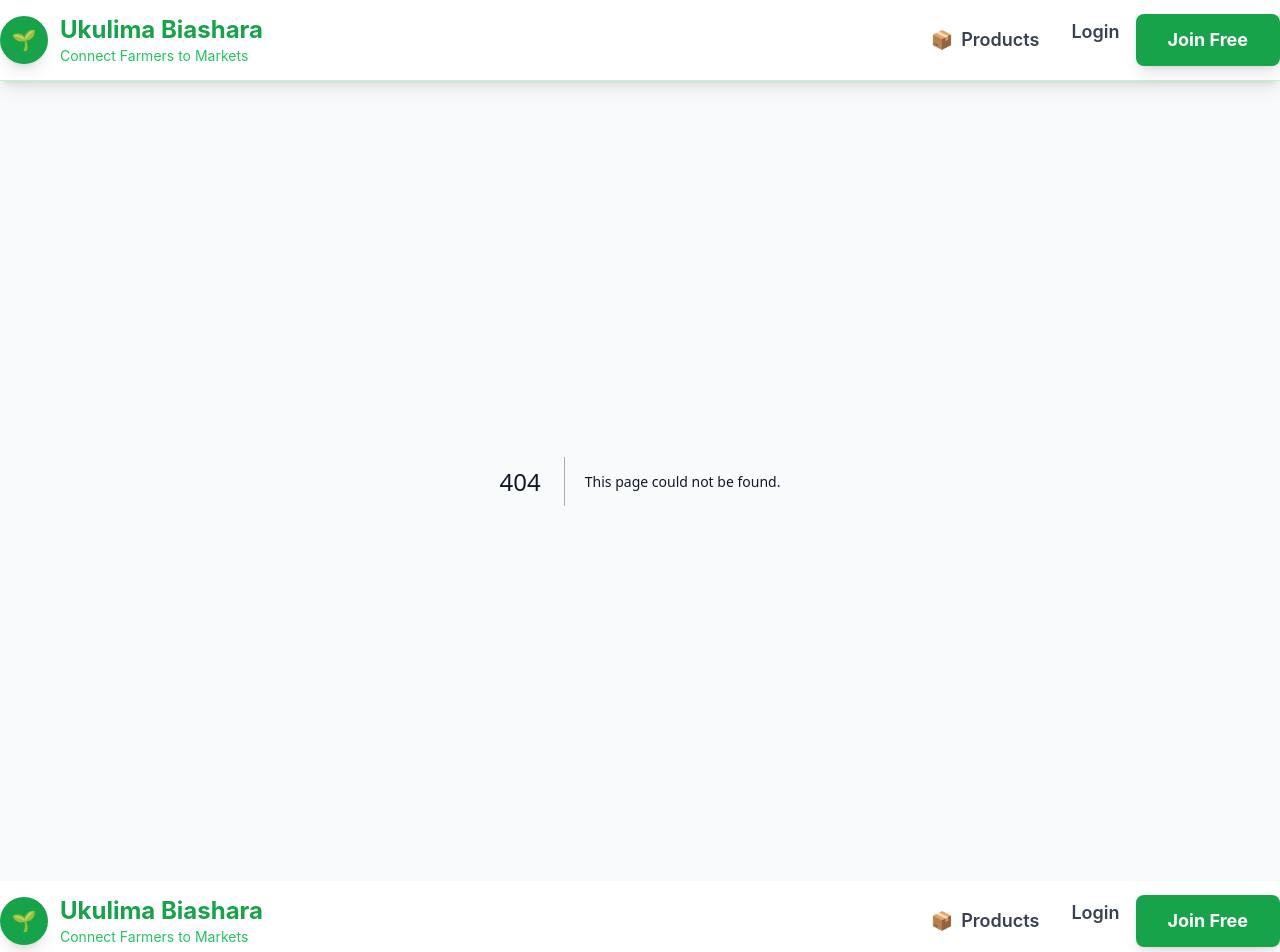
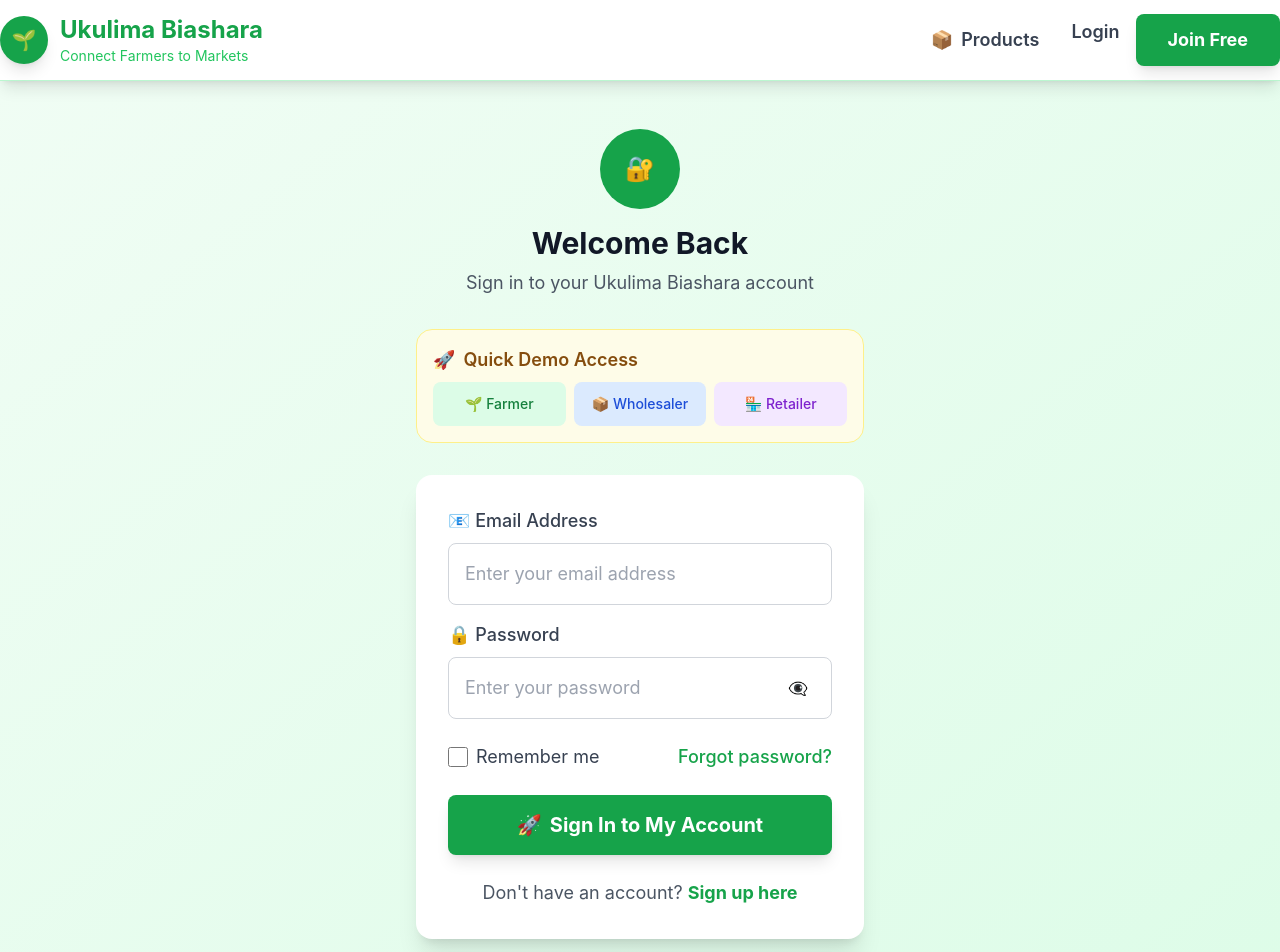
Before and after one commit to mukky254/Mk, a Next.js app: page /login in a window 1280 px wide. Before the commit this address had no page. Shown: the top 952 px of the page. Built offline with nearby package versions, Linux system fonts and the light colour scheme.

Commit message:
Create page.tsx

```diff
--- /dev/null
+++ b/app/(auth)/login/page.tsx
@@ -0,0 +1,222 @@
+'use client';
+
+import { useState, useEffect } from 'react';
+import { useAuth } from '@/contexts/AuthContext';
+import { useRouter, useSearchParams } from 'next/navigation';
+import Link from 'next/link';
+
+export default function Login() {
+  const [email, setEmail] = useState('');
+  const [password, setPassword] = useState('');
+  const [loading, setLoading] = useState(false);
+  const [error, setError] = useState('');
+  const [showPassword, setShowPassword] = useState(false);
+
+  const { login, user } = useAuth();
+  const router = useRouter();
+  const searchParams = useSearchParams();
+  const redirect = searchParams.get('redirect');
+
+  useEffect(() => {
+    if (user) {
+      router.push(redirect || `/${user.role}`);
+    }
+  }, [user, router, redirect]);
+
+  const handleSubmit = async (e: React.FormEvent) => {
+    e.preventDefault();
+    setLoading(true);
+    setError('');
+
+    try {
+      await login(email, password);
+      router.push(redirect || '/');
+    } catch (err: any) {
+      setError(err.response?.data?.message || 'Login failed. Please check your credentials.');
+    } finally {
+      setLoading(false);
+    }
+  };
+
+  const quickLogin = (role: string) => {
+    const demoAccounts = {
+      farmer: { email: 'demo@farmer.com', password: 'password123' },
+      wholesaler: { email: 'demo@wholesaler.com', password: 'password123' },
+      retailer: { email: 'demo@retailer.com', password: 'password123' }
+    };
+
+    const account = demoAccounts[role as keyof typeof demoAccounts];
+    if (account) {
+      setEmail(account.email);
+      setPassword(account.password);
+    }
+  };
+
+  return (
+    <div className="min-h-screen bg-gradient-to-br from-green-50 to-green-100 flex items-center justify-center py-12 px-4 sm:px-6 lg:px-8">
+      <div className="max-w-md w-full space-y-8">
+        {/* Header */}
+        <div className="text-center">
+          <div className="mx-auto w-20 h-20 bg-green-600 rounded-full flex items-center justify-center mb-4">
+            <span className="text-white text-2xl">🔐</span>
+          </div>
+          <h2 className="text-3xl font-bold text-gray-900">Welcome Back</h2>
+          <p className="mt-2 text-lg text-gray-600">Sign in to your Ukulima Biashara account</p>
+        </div>
+
+        {/* Demo Accounts */}
+        <div className="bg-yellow-50 border border-yellow-200 rounded-2xl p-4">
+          <h3 className="text-lg font-semibold text-yellow-800 mb-2 flex items-center">
+            <span className="mr-2">🚀</span>
+            Quick Demo Access
+          </h3>
+          <div className="grid grid-cols-3 gap-2">
+            <button
+              onClick={() => quickLogin('farmer')}
+              className="bg-green-100 text-green-700 py-2 px-3 rounded-lg text-sm font-medium hover:bg-green-200 transition duration-200 touch-target"
+            >
+              🌱 Farmer
+            </button>
+            <button
+              onClick={() => quickLogin('wholesaler')}
+              className="bg-blue-100 text-blue-700 py-2 px-3 rounded-lg text-sm font-medium hover:bg-blue-200 transition duration-200 touch-target"
+            >
+              📦 Wholesaler
+            </button>
+            <button
+              onClick={() => quickLogin('retailer')}
+              className="bg-purple-100 text-purple-700 py-2 px-3 rounded-lg text-sm font-medium hover:bg-purple-200 transition duration-200 touch-target"
+            >
+              🏪 Retailer
+            </button>
+          </div>
+        </div>
+
+        {/* Login Form */}
+        <form className="mt-8 space-y-6 bg-white rounded-2xl shadow-xl p-8" onSubmit={handleSubmit}>
+          {error && (
+            <div className="bg-red-50 border border-red-200 text-red-700 px-4 py-3 rounded-xl flex items-center">
+              <span className="mr-2">⚠️</span>
+              {error}
+            </div>
+          )}
+
+          <div className="space-y-4">
+            <div>
+              <label htmlFor="email" className="block text-lg font-medium text-gray-700 mb-2">
+                📧 Email Address
+              </label>
+              <input
+                id="email"
+                name="email"
+                type="email"
+                autoComplete="email"
+                required
+                className="input-field text-lg py-4"
+                placeholder="Enter your email address"
+                value={email}
+                onChange={(e) => setEmail(e.target.value)}
+              />
+            </div>
+
+            <div>
+              <label htmlFor="password" className="block text-lg font-medium text-gray-700 mb-2">
+                🔒 Password
+              </label>
+              <div className="relative">
+                <input
+                  id="password"
+                  name="password"
+                  type={showPassword ? "text" : "password"}
+                  autoComplete="current-password"
+                  required
+                  className="input-field text-lg py-4 pr-12"
+                  placeholder="Enter your password"
+                  value={password}
+                  onChange={(e) => setPassword(e.target.value)}
+                />
+                <button
+                  type="button"
+                  className="absolute right-3 top-1/2 transform -translate-y-1/2 text-gray-500 hover:text-gray-700 touch-target p-2"
+                  onClick={() => setShowPassword(!showPassword)}
+                >
+                  {showPassword ? '👁️' : '👁️‍🗨️'}
+                </button>
+              </div>
+            </div>
+          </div>
+
+          <div className="flex items-center justify-between">
+            <div className="flex items-center">
+              <input
+                id="remember-me"
+                name="remember-me"
+                type="checkbox"
+                className="h-5 w-5 text-green-600 focus:ring-green-500 border-gray-300 rounded"
+              />
+              <label htmlFor="remember-me" className="ml-2 block text-lg text-gray-700">
+                Remember me
+              </label>
+            </div>
+
+            <div className="text-lg">
+              <Link href="/forgot-password" className="text-green-600 hover:text-green-500 font-medium">
+                Forgot password?
+              </Link>
+            </div>
+          </div>
+
+          <button
+            type="submit"
+            disabled={loading}
+            className="w-full btn-primary py-4 text-xl font-bold touch-target flex items-center justify-center"
+          >
+            {loading ? (
+              <>
+                <div className="animate-spin rounded-full h-6 w-6 border-b-2 border-white mr-3"></div>
+                Signing in...
+              </>
+            ) : (
+              <>
+                <span className="mr-2">🚀</span>
+                Sign In to My Account
+              </>
+            )}
+          </button>
+
+          <div className="text-center">
+            <p className="text-lg text-gray-600">
+              Don&apos;t have an account?{' '}
+              <Link href="/register" className="text-green-600 hover:text-green-500 font-bold">
+                Sign up here
+              </Link>
+            </p>
+          </div>
+        </form>
+
+        {/* Alternative Login Methods */}
+        <div className="text-center">
+          <div className="relative">
+            <div className="absolute inset-0 flex items-center">
+              <div className="w-full border-t border-gray-300"></div>
+            </div>
+            <div className="relative flex justify-center text-lg">
+              <span className="px-4 bg-green-50 text-gray-500">Or continue with</span>
+            </div>
+          </div>
+
+          <div className="mt-6 grid grid-cols-2 gap-4">
+            <button className="w-full bg-white border border-gray-300 rounded-xl py-4 px-6 text-lg font-medium text-gray-700 hover:bg-gray-50 transition duration-200 touch-target flex items-center justify-center">
+              <span className="mr-2">📱</span>
+              SMS Login
+            </button>
+            <button className="w-full bg-white border border-gray-300 rounded-xl py-4 px-6 text-lg font-medium text-gray-700 hover:bg-gray-50 transition duration-200 touch-target flex items-center justify-center">
+              <span className="mr-2">📞</span>
+              Call Me
+            </button>
+          </div>
+        </div>
+      </div>
+    </div>
+  );
+}
```
